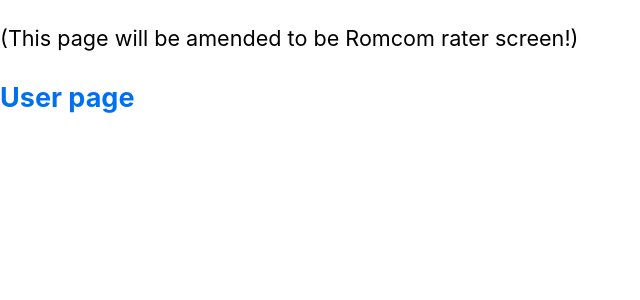
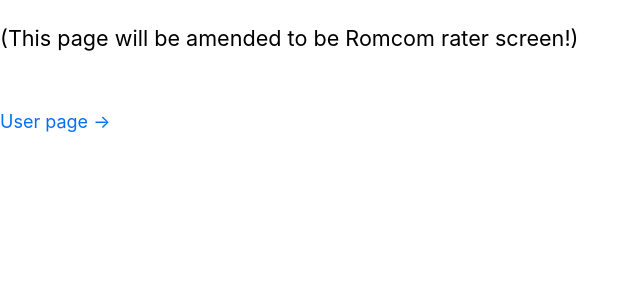
Before and after one commit to aliceswood/romcom-rater, a Next.js app: page / in a window 1280 px wide. Shown: the top 300 px of the page, without its empty margins (0-640 px from the left). Built offline with nearby package versions, Linux system fonts and the light colour scheme.

Commit message:
reconciling the navigation links

```diff
--- a/pages/index.js
+++ b/pages/index.js
@@ -15,9 +15,9 @@ return (
           (This page will be amended to be Romcom rater screen!)
         </p>
       </section>
-      <h2>
-        <Link href="/user-page" data-testid="userPageLink">User page</Link>
-      </h2>
+      <div className={utilStyles.navigationLinks}>
+        <Link href="/user-page" data-testid="userPageLink">User page →</Link>
+      </div>
   </>
 
   );
--- a/styles/user-page.module.css
+++ b/styles/user-page.module.css
@@ -9,7 +9,3 @@
   flex-direction: column;
   align-items: center;
 }
-
-.backToHome {
-  margin: 3rem 0 0;
-}
--- a/styles/utils.module.css
+++ b/styles/utils.module.css
@@ -26,6 +26,7 @@
 }
 
 .borderCircle {
+  margin-top: 20px;
   border-radius: 9999px;
 }
 
@@ -50,3 +51,7 @@
 .lightText {
   color: #666;
 }
+
+.navigationLinks {
+  margin: 3rem 0 0;
+}
```
Also changed, not shown: 1 other file (tests, documents, lock files or other folders).
